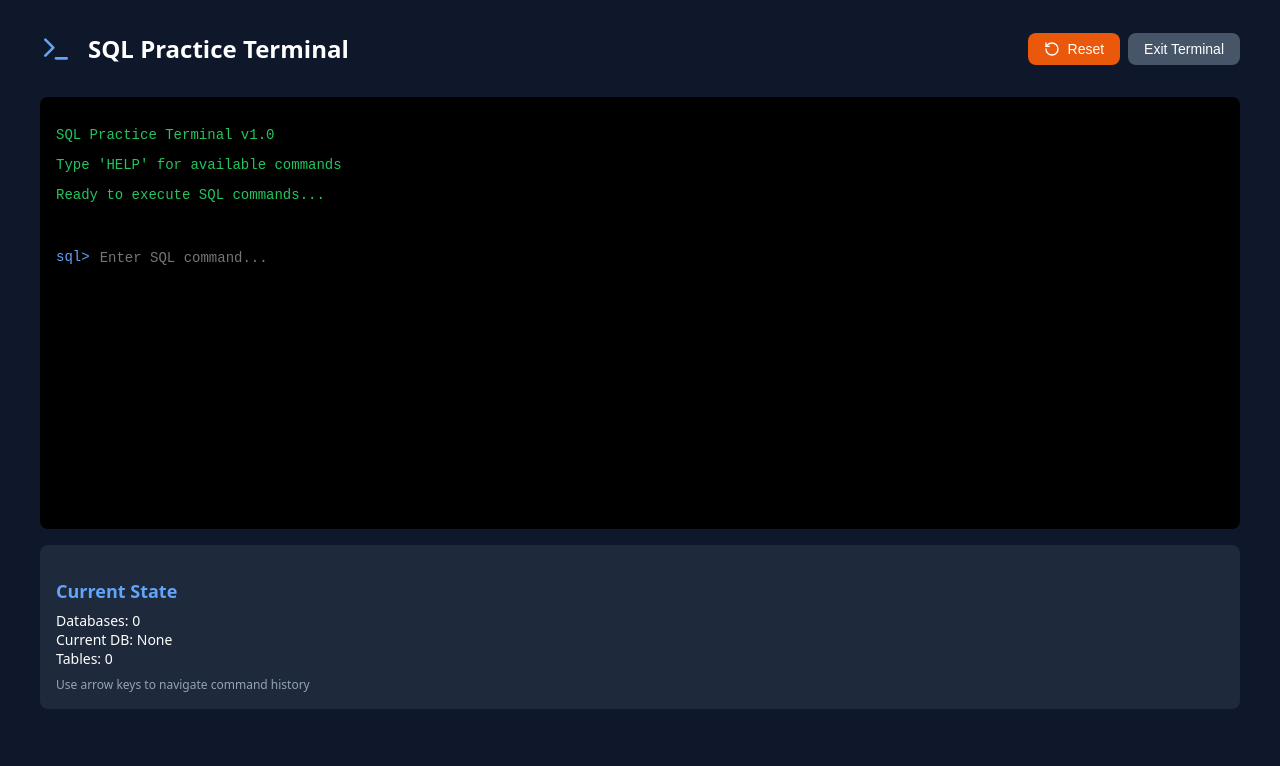
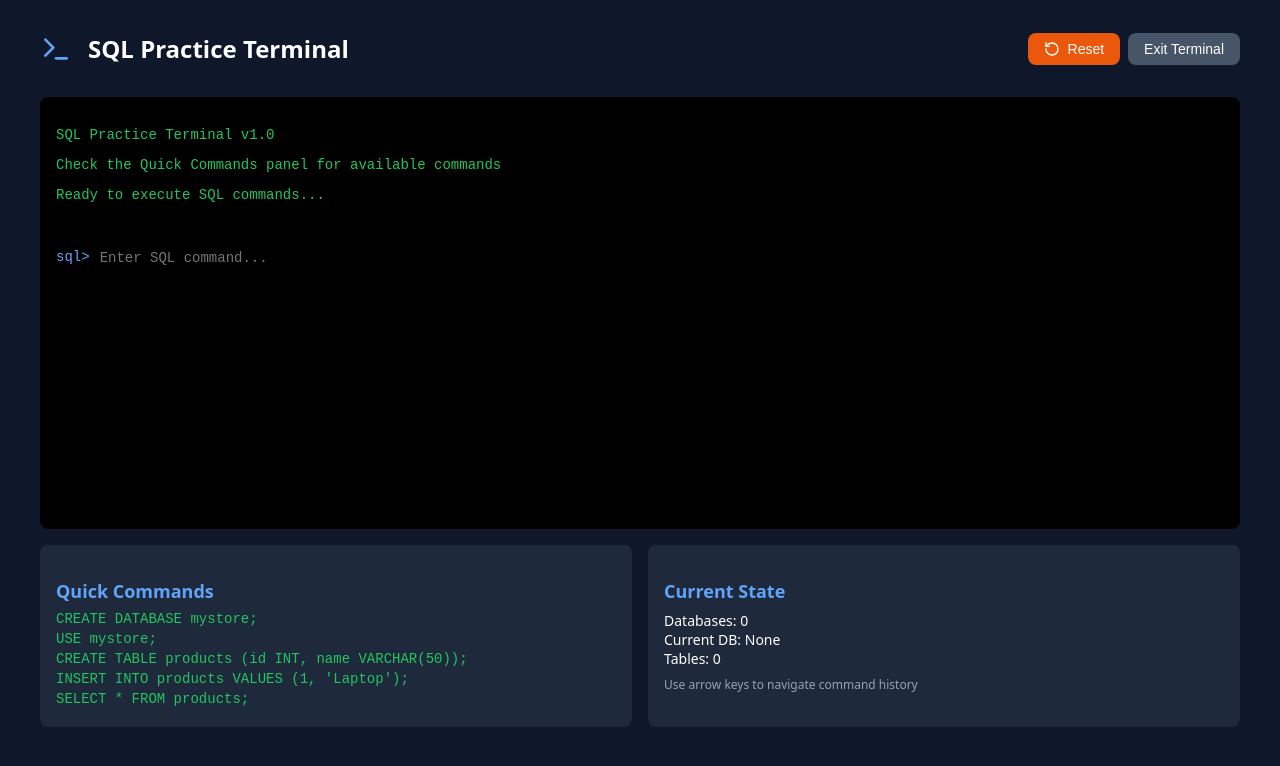
Before and after one commit to MohammadZayd/sql_practice_app, a React (Create React App) app: page / in a window 1280 px wide. Both pictures are taken after a click on the button "Open SQL Terminal". Shown: the top 766 px of the page. Built offline with nearby package versions, Linux system fonts and the light colour scheme.

Commit message:
Removed help statements App.js

```diff
--- a/src/App.js
+++ b/src/App.js
@@ -444,31 +444,7 @@ const SQLPracticeTerminal = () => {
       return { output: `Database '${dbName}' dropped successfully`, error: false };
     }
 
-    // HELP
-    if (cmd === 'help' || cmd === 'help;') {
-      return {
-        output: `Available SQL Commands:
-  CREATE DATABASE database_name;
-  USE database_name;
-  SHOW DATABASES;
-  CREATE TABLE table_name (column1 datatype, column2 datatype, ...);
-  SHOW TABLES;
-  INSERT INTO table_name (columns) VALUES (values);
-  SELECT * FROM table_name;
-  DROP TABLE table_name;
-  DROP DATABASE database_name;
-  HELP;
-  CLEAR;
 
-Example:
-  CREATE DATABASE mystore;
-  USE mystore;
-  CREATE TABLE products (id INT, name VARCHAR(50), price DECIMAL);
-  INSERT INTO products (id, name, price) VALUES (1, 'Laptop', 999.99);
-  SELECT * FROM products;`,
-        error: false
-      };
-    }
 
     // CLEAR
     if (cmd === 'clear' || cmd === 'clear;') {
@@ -476,7 +452,7 @@ Example:
       return { output: '', error: false, clear: true };
     }
 
-    return { output: `Unknown command: ${originalCmd}. Type 'HELP' for available commands.`, error: true };
+    return { output: `Unknown command: ${originalCmd}. Check the Quick Commands panel for available commands.`, error: true };
   };
 
   const handleCommand = (command) => {
@@ -560,7 +536,7 @@ Example:
               ✨ Start with: <span style={styles.codeHint}>CREATE DATABASE mystore;</span>
             </div>
             <div style={styles.landingHint}>
-              📚 Type <span style={styles.codeHint}>HELP</span> for all available commands
+              📚 Check the Quick Commands panel for available commands
             </div>
           </div>
         </div>
@@ -606,7 +582,7 @@ Example:
           {history.length === 0 && (
             <div style={styles.welcomeText}>
               <p>SQL Practice Terminal v1.0</p>
-              <p>Type 'HELP' for available commands</p>
+              <p>Check the Quick Commands panel for available commands</p>
               <p>Ready to execute SQL commands...</p>
               <br />
             </div>
@@ -649,6 +625,16 @@ Example:
         </div>
 
         <div style={styles.infoCards}>
+          <div style={styles.infoCard}>
+            <h3 style={styles.cardTitle}>Quick Commands</h3>
+            <div style={styles.cardContent}>
+              <span style={styles.codeExample}>CREATE DATABASE mystore;</span>
+              <span style={styles.codeExample}>USE mystore;</span>
+              <span style={styles.codeExample}>CREATE TABLE products (id INT, name VARCHAR(50));</span>
+              <span style={styles.codeExample}>INSERT INTO products VALUES (1, 'Laptop');</span>
+              <span style={styles.codeExample}>SELECT * FROM products;</span>
+            </div>
+          </div>
 
           <div style={styles.infoCard}>
             <h3 style={styles.cardTitle}>Current State</h3>
```
